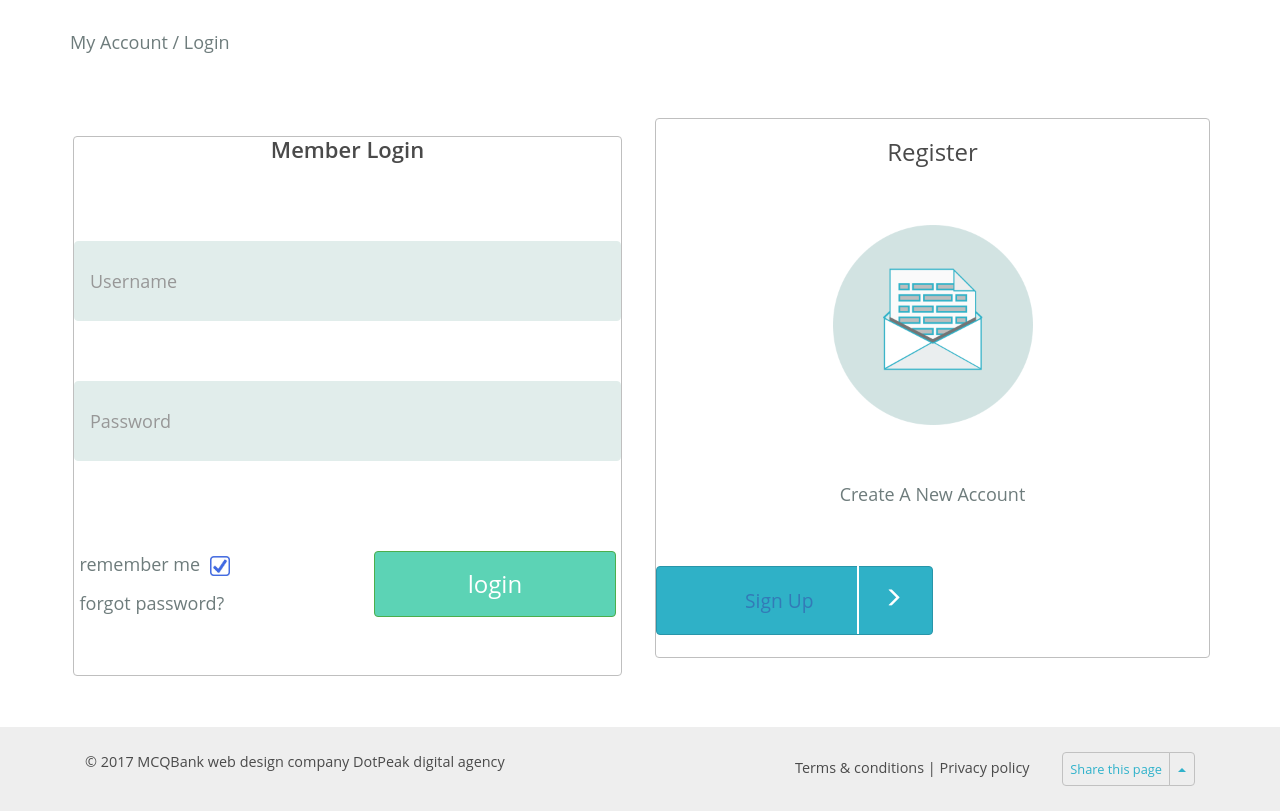
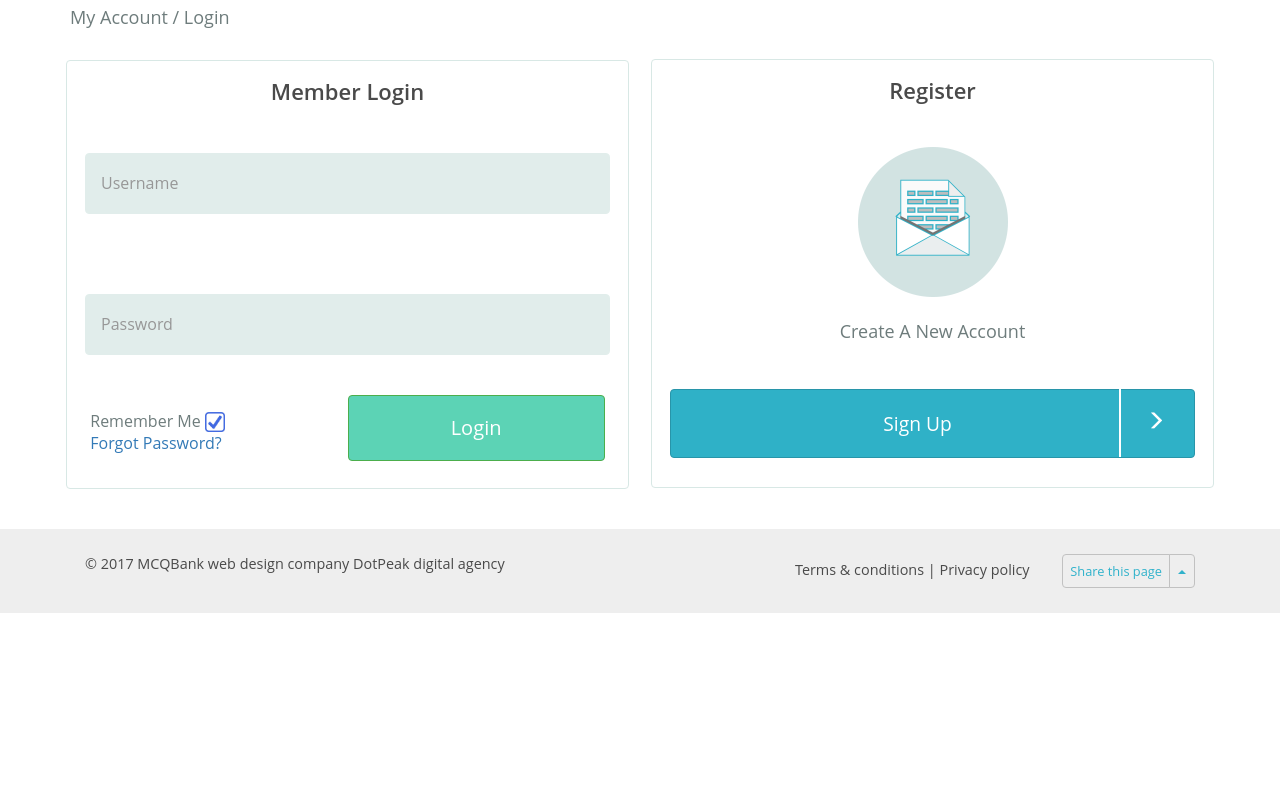
Before and after one commit to sposatoanabel/McqBank-group-repo, a website: page login.html in a window 1280 px wide. Shown: the part 147-958 px from the top of the page. After the commit the page ends 800 px from the top, so only its background shows below. Drawn offline with nearby package versions, Linux system fonts and the light colour scheme.

Commit message:
login.html/css fixes

```diff
--- a/assets/css/login.css
+++ b/assets/css/login.css
@@ -1,3 +1,4 @@
+/*
 #bottomNav{
     margin-top: 25px;
 }
@@ -93,3 +94,89 @@ h3, h4{
     height: 80px!important;
     margin:30px auto !important;
 }
+
+
+*/
+
+main{
+    text-transform: capitalize;
+}
+
+#topMain .leftCol{
+    border:none !important;
+    padding:0 !important;
+    margin:11px 0;
+}
+
+@media screen and (max-width: 768px){
+    #topMain .leftCol{
+        margin:35px 0 !important;
+    }
+}
+
+.loginRightCol{
+    padding:0 !important;
+    margin:10px 0 !important;
+}
+
+#signUpDiv, #mbrDiv{
+    border-radius: 4px;
+    background: #ffffff;
+    border: solid 1px #d8e8e5;
+    padding: 18px;
+    margin:11px;
+}
+
+
+.loginInput{
+    margin: 40px auto !important;
+
+}
+
+#loginDivBtn{
+    width:50%;
+}
+
+.loginPageBtn{
+    padding: 18px;
+    font-size: 20px;
+    width:100%;
+    text-transform: capitalize;
+}
+
+#signUpDiv{
+    text-align: center;
+}
+
+#signUpDiv h4{
+    margin:25px auto;
+}
+
+#signUpDiv button a{
+    text-decoration: none;
+    color: #ffffff;
+}
+
+#registerIcon{
+    margin-top: 45px;
+}
+
+#signUp{
+    margin-top: 36px;
+}
+
+
+#signUpBtn {
+    padding-top: 18px;
+    padding-bottom: 18px;
+    margin-top: 17px;
+}
+#rememberPwdDiv{
+ margin-top: 15px;
+}
+
+@media screen and (max-width: 568px) {
+    #rememberPwdDiv{
+        font-size: 14px;
+    }
+}
--- a/assets/css/main.css
+++ b/assets/css/main.css
@@ -165,14 +165,14 @@ h3 {
     margin-top: 30px;
 }
 
-#topMain .leftCol {
+#topMain .leftCol{
     border-radius: 4px;
     background: #ffffff;
     border: solid 1px #d8e8e5;
     padding: 18px;
 }
 
-#mbrDiv h3 {
+#mbrDiv h3, #signUpDiv h3 {
     font-size: 22px;
     text-align: center;
     font-weight: 600;
@@ -894,10 +894,12 @@ footer {
         text-decoration: none;
         opacity: 0.8;
     }
+    /*
 
     .btnLogin button{
         display: none;
     }
+    */
 
     #sample {
         margin-top: 33px;
--- a/login.html
+++ b/login.html
@@ -21,6 +21,7 @@
 
     <link rel="stylesheet" href="assets/css/main.css">
     <link rel="stylesheet" href="assets/css/login.css">
+
 
 </head>
 <body>
@@ -107,8 +108,8 @@
                     <div id="mbrDiv">
                         <h3>member login</h3>
                         <form action="post" method="post" href="#">
-                            <input class= "infoInput" type="text" id="usrName" name="username" placeholder="Username">
-                            <input class= "infoInput" type="text" id="passWord" name="password" placeholder="Password  ">
+                            <input class= "loginInput" type="text" id="usrName" name="username" placeholder="Username">
+                            <input class= "loginInput" type="text" id="passWord" name="password" placeholder="Password">
                             <div id="loginDiv">
                                 <div id="rememberPwdDiv">
                                     <div id="rememberDiv" class="pull-left">
@@ -118,16 +119,18 @@
                                         <a href="forgot-password.html">forgot password?</a>
                                     </div><!--/loginSpan-->
                                 </div><!--/rememberPwdDiv-->
-                                <button class="btn btnLogin btn-success">login</button>
+                               <div id="loginDivBtn">
+                                   <button class="loginPageBtn btn btnLogin btn-success">login</button>
+                               </div><!--/loginDivBtn-->
                             </div><!--/loginDiv-->
                         </form>
                     </div><!--/mbrDiv-->
                 </div><!--/leftCol-->
-                <div class="rightCol col-xs-12 col-sm-12 col-md-6 col-lg-6">
+                <div class="loginRightCol rightCol col-xs-12 col-sm-12 col-md-6 col-lg-6">
                     <div id="signUpDiv">
                         <h3>register</h3>
                         <div id="registerIcon">
-                            <img src="assets/imgs/register-Icon.png" width="200" height="200" alt="register icon">
+                            <img src="assets/imgs/register-Icon.png" width="150" height="150" alt="register icon">
                         </div><!--/registerIcon-->
                         <h4>create a new account</h4>
                         <div id="signUp">
```
Also changed, not shown: forgot-password.html (+1 -1 lines), index.html (+9 -9 lines).
